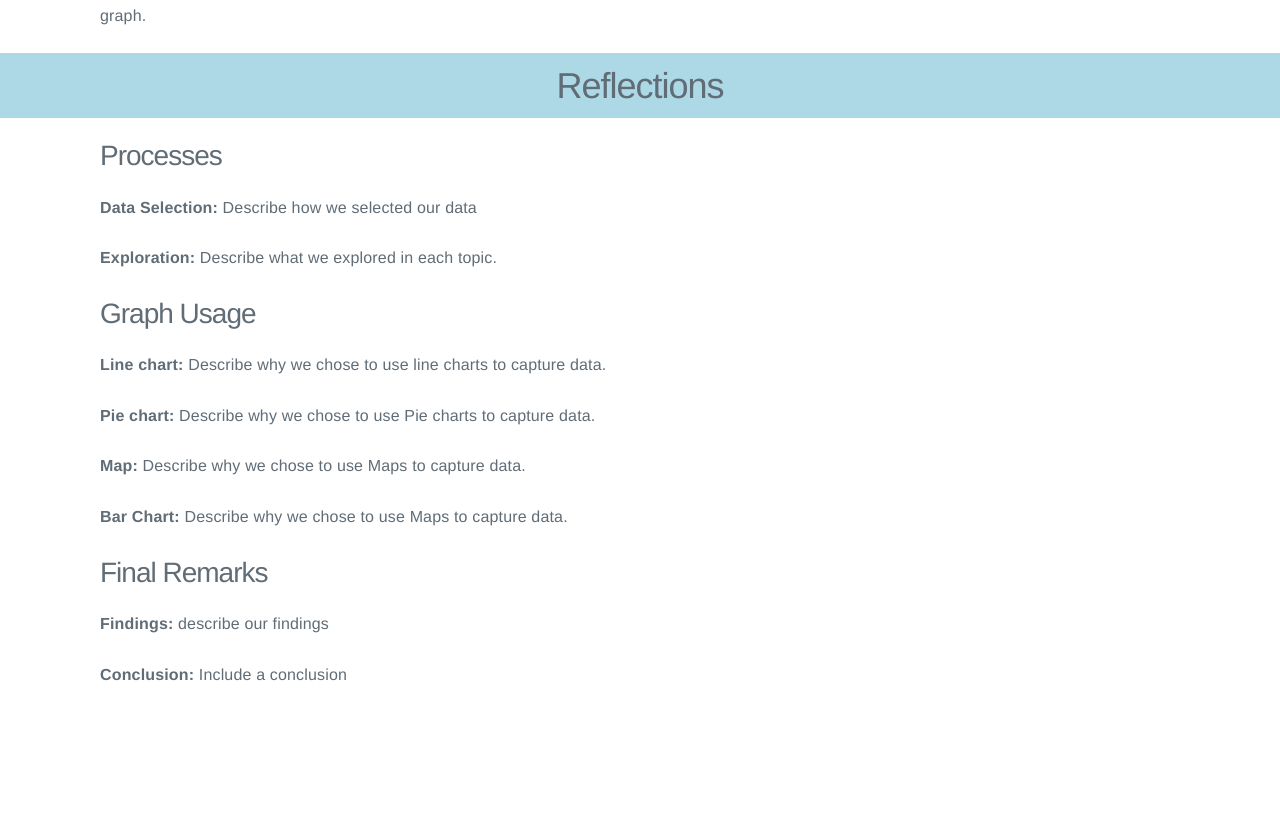
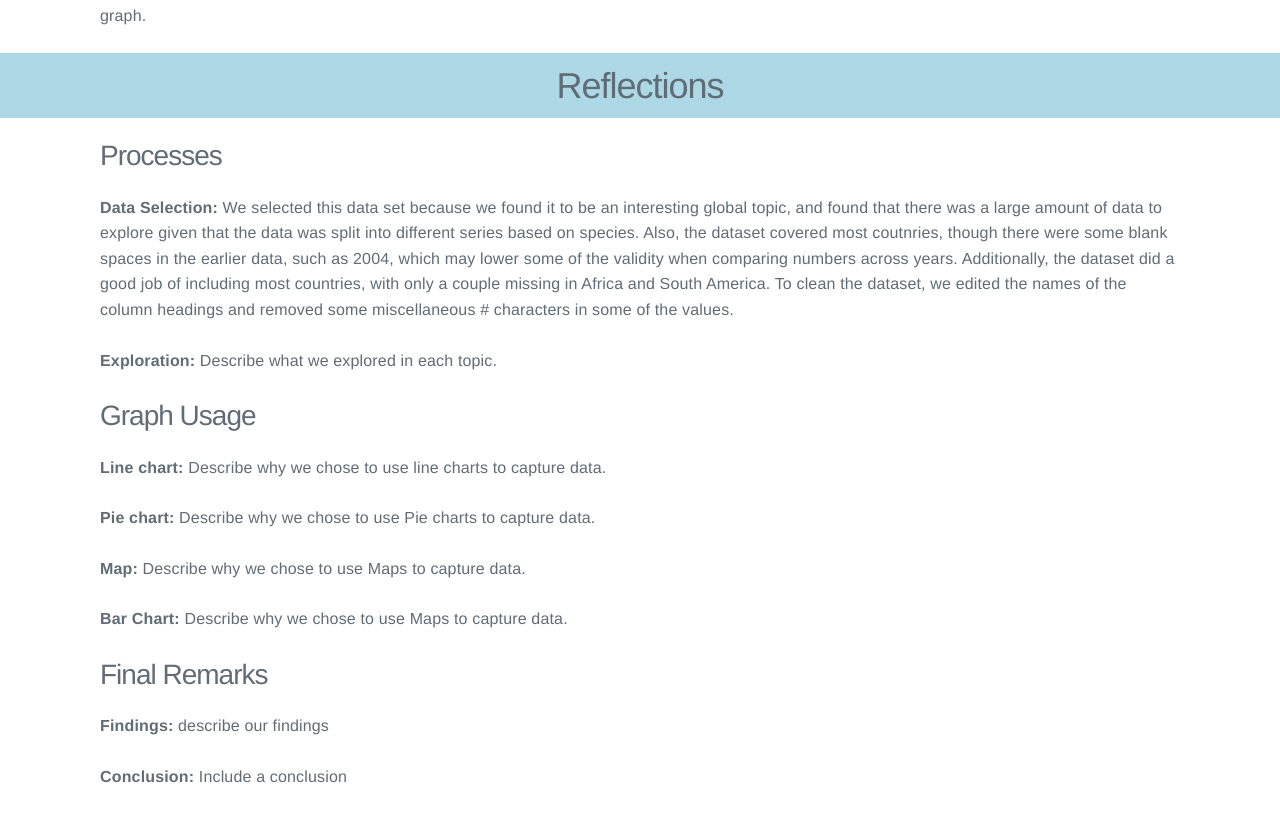
Before and after one commit to xcmackenzie/VisMiniProject2, a plain HTML site: page index.html in a window 1280 px wide. Shown: the part 2091-2905 px from the top of the page. Before the commit the page ends 2803 px from the top, so only its background shows below. Drawn offline with nearby package versions, Linux system fonts and the light colour scheme.

Commit message:
Update index.html

```diff
--- a/index.html
+++ b/index.html
@@ -113,7 +113,7 @@
         <h2 style="text-align: center; background-color: lightblue; padding: 10px;">Reflections</h2>
            <div style="padding-left: 100px; padding-right: 100px;">
             <h3>Processes</h3>
-                <p><strong>Data Selection:</strong> Describe how we selected our data </p>
+                <p><strong>Data Selection:</strong> We selected this data set because we found it to be an interesting global topic, and found that there was a large amount of data to explore given that the data was split into different series based on species. Also, the dataset covered most coutnries, though there were some blank spaces in the earlier data, such as 2004, which may lower some of the validity when comparing numbers across years. Additionally, the dataset did a good job of including most countries, with only a couple missing in Africa and South America.  To clean the dataset, we edited the names of the column headings and removed some miscellaneous # characters in some of the values.  </p>
                 <p><strong>Exploration:</strong> Describe what we explored in each topic.</p>
             <h3>Graph Usage</h3>
                 <p><strong>Line chart:</strong> Describe why we chose to use line charts to capture data.</p>
```
